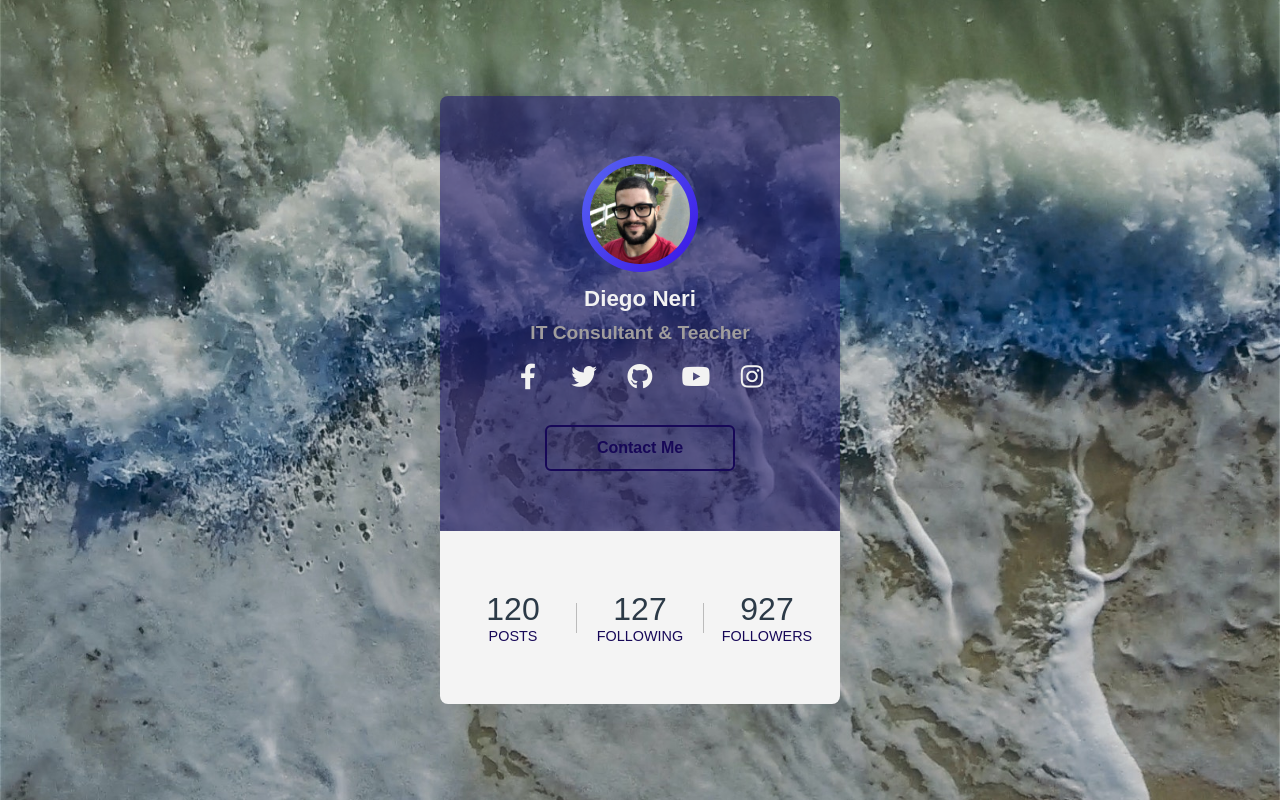
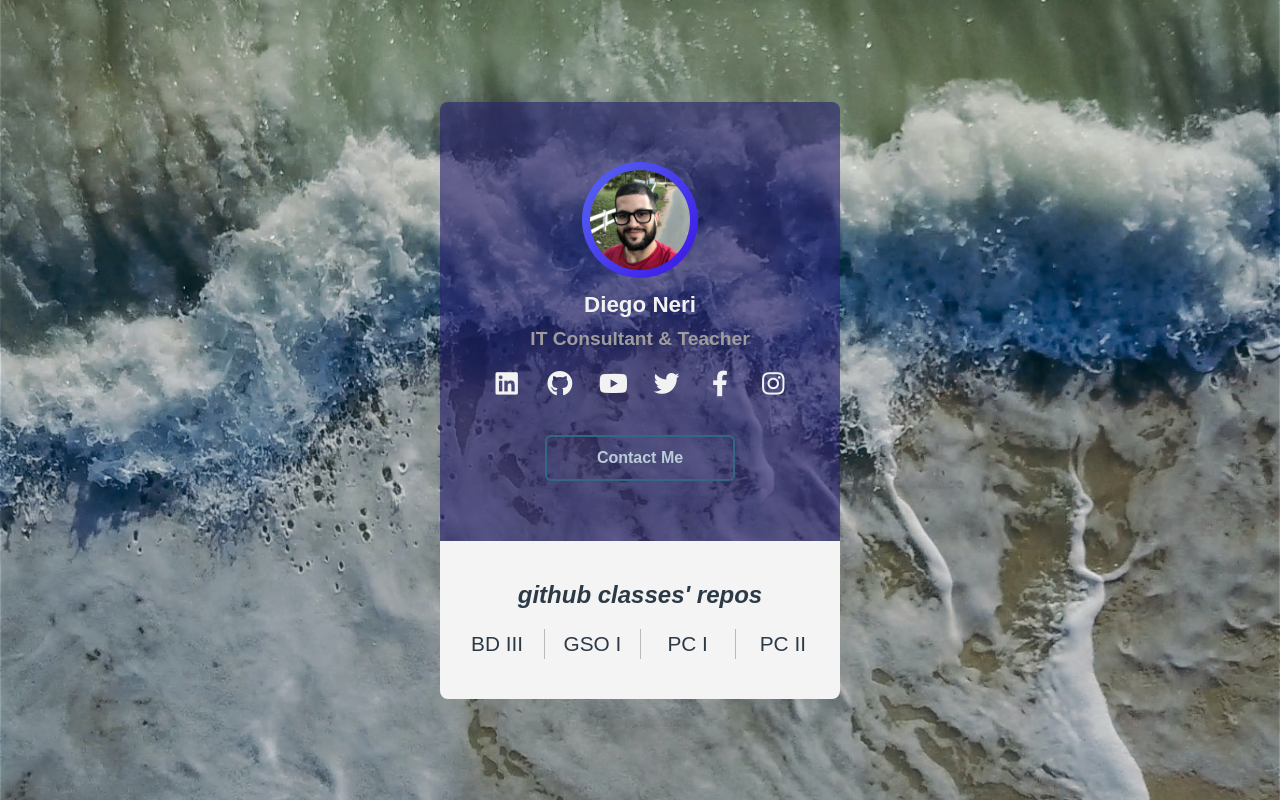
Before and after one commit to diegoneri/diegoneri.github.io, a plain HTML site: page index.html in a window 1280 px wide. Drawn offline with Linux system fonts and the light colour scheme.

Commit message:
Adiciona perfil do linkedin e repositórios de aula

```diff
--- a/index.html
+++ b/index.html
@@ -20,29 +20,44 @@
                 IT Consultant & Teacher
             </div>
             <div class="sm">
-                <a href="https://www.facebook.com/dacdiego" class="fab fa-facebook-f" target="_blank"></a>
-                <a href="https://www.twitter.com/diegoneri" class="fab fa-twitter" target="_blank"></a>
-                <a href="https://github.com/diegoneri" class="fab fa-github" target="_blank"></a>
-                <a href="https://www.youtube.com/channel/UCDOt7T8TvMmYLKkqXGUIMHg" class="fab fa-youtube" target="_blank"></a>
-                <a href="https://www.instagram.com/dacdiego" class="fab fa-instagram" target="_blank"></a>
+                <a href="https://www.linkedin.com/in/diegoneri" target="_blank">
+                    <i class="fab fa-linkedin"></i>
+                </a>
+                <a href="https://github.com/diegoneri" target="_blank">
+                    <i class="fab fa-github"></i>
+                </a>
+                <a href="https://www.youtube.com/channel/UCDOt7T8TvMmYLKkqXGUIMHg" target="_blank">
+                    <i class="fab fa-youtube"></i>
+                </a>
+                <a href="https://www.twitter.com/diegoneri" target="_blank">
+                    <i class="fab fa-twitter"></i>
+                </a>
+                <a href="https://www.facebook.com/dacdiego" target="_blank">
+                    <i class="fab fa-facebook-f"></i>
+                </a>
+                <a href="https://www.instagram.com/dacdiego" target="_blank">
+                    <i class="fab fa-instagram"></i>
+                </a>
             </div>
             <a href="mailto:diego@diegoneri.com" class="contact-btn">Contact Me</a>
         </div>
         <div class="card-footer">
+            <div class="card-footer-title">github classes' repos</div>
             <div class="numbers">
                 <div class="item">
-                    <span>120</span>
-                    Posts
+                    <a href="https://github.com/diegoneri/aulas-banco-dados-3" target="_blank">BD III</a>
                 </div>
                 <div class="border"></div>
                 <div class="item">
-                    <span>127</span>
-                    Following
+                    <a href="https://github.com/diegoneri/aulas-gso-1" target="_blank">GSO I</a>
                 </div>
                 <div class="border"></div>
                 <div class="item">
-                    <span>927</span>
-                    Followers
+                    <a href="https://github.com/ermogenes/aulas-programacao-csharp" target="_blank">PC I</a>
+                </div>
+                <div class="border"></div>
+                <div class="item">
+                    <a href="https://github.com/ermogenes/aulas-programacao-web" target="_blank">PC II</a>
                 </div>
             </div>
         </div>
--- a/style.css
+++ b/style.css
@@ -92,8 +92,8 @@ body{
 .contact-btn{
     display: inline-block;
     padding: 12px 50px;
-    color: #170858;
-    border: 2px solid #170858;
+    color: #bacdd8;
+    border: 2px solid #336785;
     border-radius: 6px;
     margin-top: 16px;
     transition: .3s linear;
@@ -101,13 +101,21 @@ body{
 }
 
 .contact-btn:hover{
-    background-color: #170858;
+    background-color: #081085;
     color: #f2f2f2;
 }
 
 .card-footer{
     background: #f4f4f4;
-    padding: 60px 10px;
+    padding: 40px 10px;
+}
+
+.card-footer-title{
+    padding-bottom: 20px;
+    color: #2c3a47;
+    font-size: 1.5rem;
+    font-style: italic;
+    font-weight: 600;
 }
 
 .numbers{
@@ -122,10 +130,15 @@ body{
     color: #170858;
 }
 
-.item span{
+.item a{
     display: block;
     color: #2c3a47;
-    font-size: 2rem;
+    font-size: 1.3rem;
+    transition: .3s linear;
+}
+
+.item a:hover{
+    color: #2621709a;
 }
 
 .border{
```
